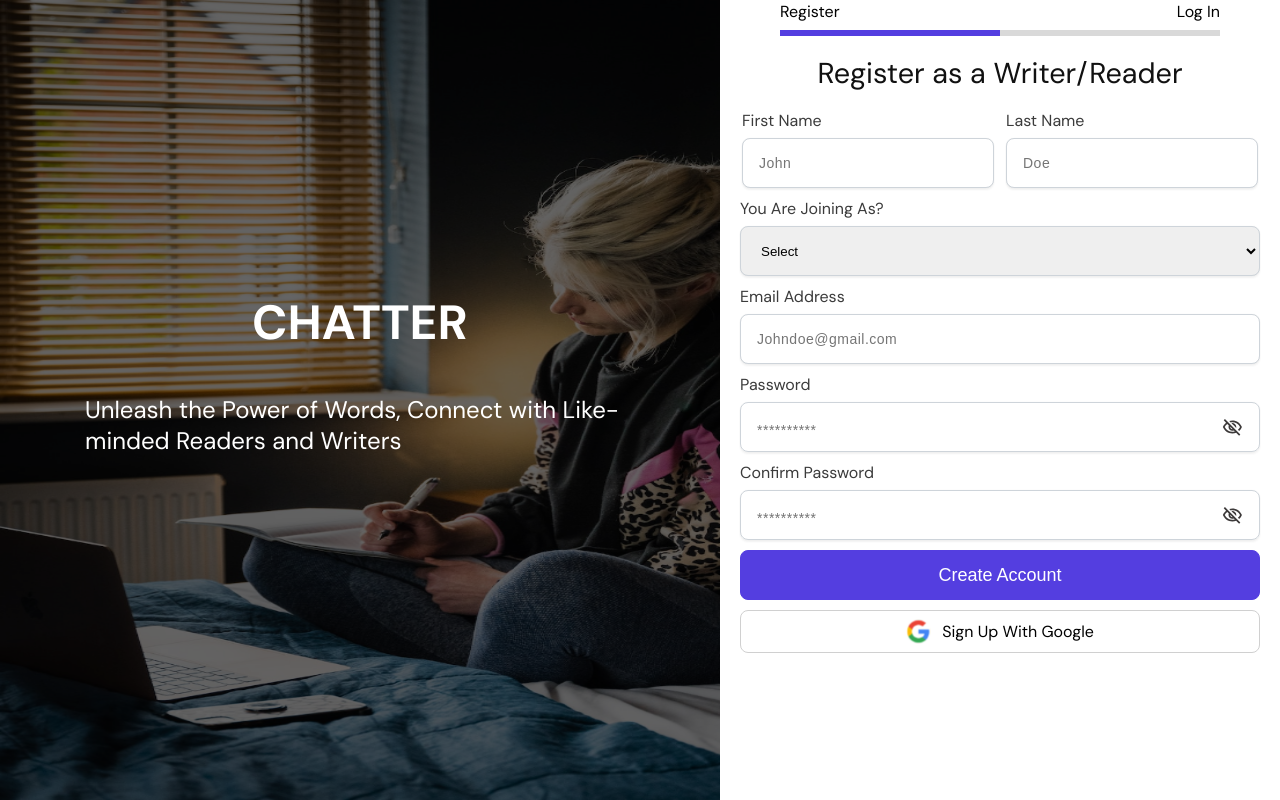
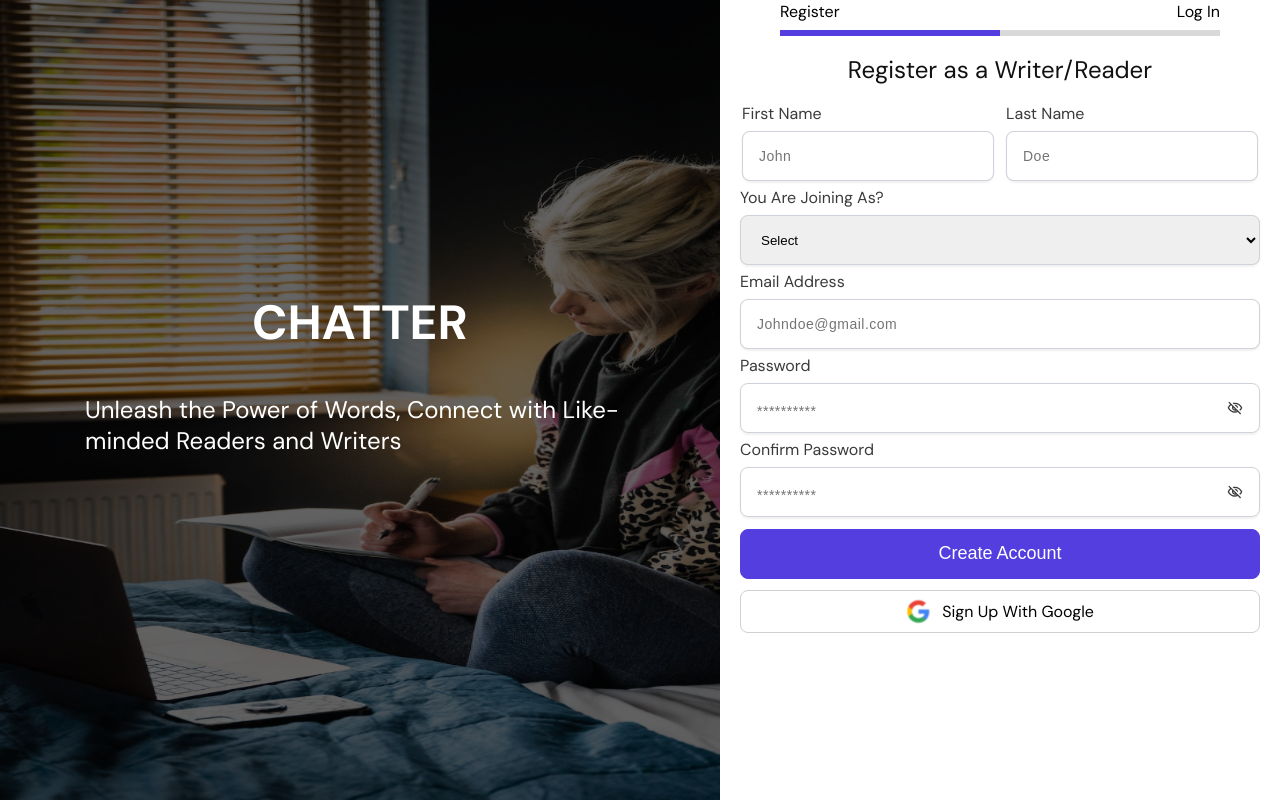
Before and after one commit to okhuaroboosayuki/chatter, a React (Create React App) app: page /signup in a window 1280 px wide. Built offline with nearby package versions, Linux system fonts and the light colour scheme; no server answers.

Commit message:
& added styles for error warnings

```diff
--- a/src/styles/scss/sign-in.scss
+++ b/src/styles/scss/sign-in.scss
@@ -133,6 +133,7 @@
             justify-content: flex-start;
             gap: 18px;
             height: 100%;
+            width: 100%;
             position: relative;
 
             .links {
@@ -198,7 +199,7 @@
             }
 
             h2 {
-                font-size: 1.8rem;
+                font-size: 1.5rem;
                 font-weight: 500;
                 color: var(--font-pry-color);
             }
@@ -208,7 +209,7 @@
                 flex-direction: column;
                 justify-content: center;
                 align-items: center;
-                gap: 10px;
+                gap: 6px;
                 width: 100%;
 
                 .names {
@@ -304,7 +305,7 @@
                     .visibility_icon {
                         cursor: pointer;
                         color: rgb(61, 58, 58);
-                        font-size: 1.3rem;
+                        font-size: 1rem;
 
                         &:hover {
                             color: var(--font-pry-color);
@@ -326,6 +327,7 @@
                     font-weight: 500;
                     cursor: pointer;
                     text-transform: capitalize;
+                    margin-top: 1%;
 
                     &:hover {
                         background-color: #3a2b9e;
@@ -336,9 +338,7 @@
 
             .or_sign_with,
             .google,
-            .google span,
-            .linkedIn,
-            .linkedIn span {
+            .google span{
                 display: flex;
                 align-items: center;
             }
@@ -346,11 +346,10 @@
             .or_sign_with {
                 justify-content: center;
                 flex-direction: column;
-                gap: 8px;
                 width: 100%;
+                margin-top: 5px;
 
-                .google,
-                .linkedIn {
+                .google {
                     justify-content: center;
                     border: 1px solid #d0d0d0;
                     border-radius: 8px;
@@ -365,17 +364,20 @@
                     }
                 }
 
-                .google span,
-                .linkedIn span {
+                .google span{
                     gap: .6875rem;
                     justify-content: flex-start;
-                }
-
-                .linkedIn img {
-                    width: 20px;
-                    height: 20px;
                 }
             }
         }
     }
+
+    .error {
+        color: red;
+        font-size: 12px;
+        transition: all 0.5s ease-in-out;
+        border-radius: 8px;
+        position: relative;
+        bottom: 7px;
+    }
 }
```
